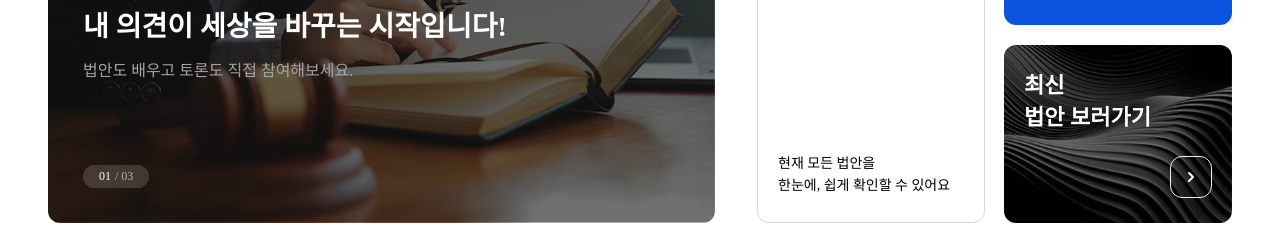
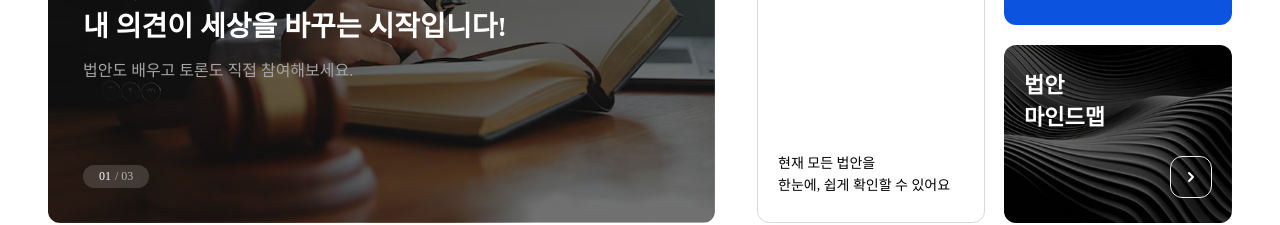
Before and after one commit to 2025-DSM-1/dsm_FE, a React (Vite) app: page /bill/main in a window 1280 px wide. Shown: the part 289-514 px from the top of the page. Built offline with nearby package versions, Linux system fonts and the light colour scheme; no server answers.

Commit message:
fix :: design

```diff
--- a/src/pages/Main/index.tsx
+++ b/src/pages/Main/index.tsx
@@ -10,7 +10,11 @@ export const Main = () => {
   const { data } = useLawList();
 
   const recentLaws = data?.laws
-    .sort((a, b) => new Date(b.promulgationDate).getTime() - new Date(a.promulgationDate).getTime())
+    .sort(
+      (a, b) =>
+        new Date(b.promulgationDate).getTime() -
+        new Date(a.promulgationDate).getTime()
+    )
     .slice(0, 8);
 
   return (
@@ -36,9 +40,9 @@ export const Main = () => {
 
             <S.LatestBillsLinkBox
               bg={LatestBillsLinkBox}
-              onClick={() => navigation('/bill/list')}
+              onClick={() => navigation('/bill/mindMap')}
             >
-              <S.LinkText>{`최신\n법안 보러가기`}</S.LinkText>
+              <S.LinkText>{`법안\n마인드맵`}</S.LinkText>
               <S.ArrowWrapper>
                 <S.ArrowIconWrapper>
                   <Arrow color="#fff" rotate="right" />
@@ -67,7 +71,7 @@ export const Main = () => {
               );
             }
 
-            return <BillCard key={idx} law={recentLaws[idx - 1]} />
+            return <BillCard key={idx} law={recentLaws[idx - 1]} />;
           })}
         </S.GridWrapper>
       </S.BottomSection>
```
Also changed, not shown: 1 other file (tests, documents, lock files or other folders).
